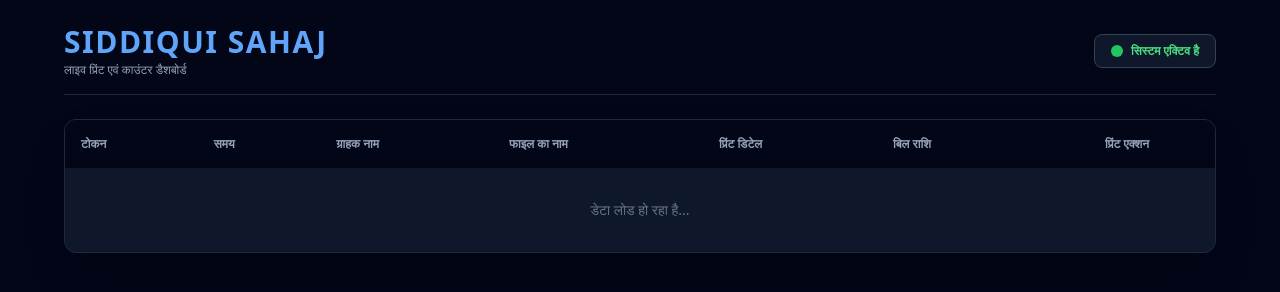
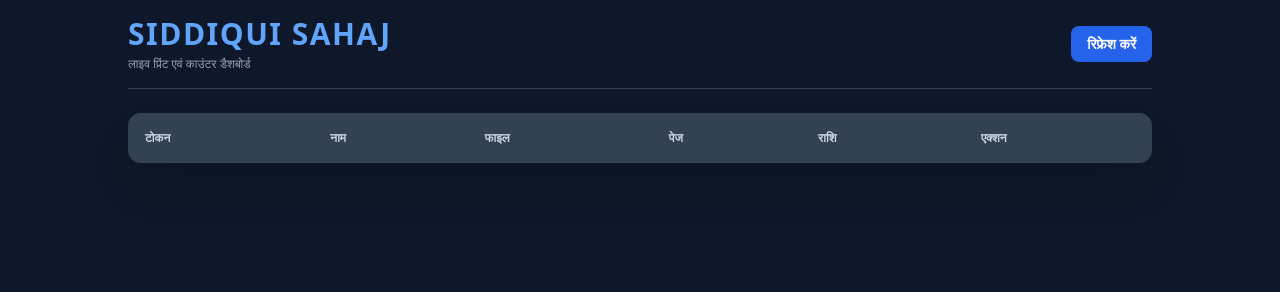
Before and after one commit to siddiquisahj-cyber/siddiqui-sahaj-print, a website: page admin.html in a window 1280 px wide. Drawn offline with nearby package versions, Linux system fonts and the light colour scheme; no server answers.

Commit message:
Update admin.html

```diff
--- a/admin.html
+++ b/admin.html
@@ -5,97 +5,66 @@
     <title>SIDDIQUI SAHAJ - काउंटर डैशबोर्ड</title>
     <script src="https://cdn.tailwindcss.com"></script>
 </head>
-<body class="bg-slate-950 text-white p-6 font-sans min-h-screen">
-    <div class="max-w-6xl mx-auto">
-        <!-- हेडर -->
-        <header class="flex justify-between items-center border-b border-slate-800 pb-4 mb-6">
+<body class="bg-slate-900 text-white p-4 min-h-screen">
+    <div class="max-w-5xl mx-auto">
+        <header class="flex justify-between items-center border-b border-slate-700 pb-4 mb-6">
             <div>
                 <h1 class="text-3xl font-black text-blue-400 tracking-wider">SIDDIQUI SAHAJ</h1>
-                <p class="text-xs text-slate-400 mt-0.5">लाइव प्रिंट एवं काउंटर डैशबोर्ड</p>
+                <p class="text-xs text-slate-400 mt-1">लाइव प्रिंट एवं काउंटर डैशबोर्ड</p>
             </div>
-            <div class="flex items-center space-x-2 bg-slate-900 border border-slate-700 px-4 py-2 rounded-lg">
-                <span class="w-3 h-3 bg-green-500 rounded-full animate-ping"></span>
-                <span class="text-xs font-bold text-green-400">सिस्टम एक्टिव है</span>
-            </div>
+            <button onclick="loadOrders()" class="bg-blue-600 px-4 py-2 rounded-lg text-sm font-bold hover:bg-blue-500">रिफ्रेश करें</button>
         </header>
 
-        <!-- ऑर्डर्स टेबल -->
-        <div class="bg-slate-900 rounded-xl overflow-hidden shadow-2xl border border-slate-800">
+        <div class="bg-slate-800 rounded-xl overflow-hidden shadow-2xl border border-slate-700">
             <table class="w-full text-left text-sm">
-                <thead class="bg-slate-950 text-slate-400 uppercase text-xs">
+                <thead class="bg-slate-700 text-slate-300 uppercase text-xs">
                     <tr>
                         <th class="p-4">टोकन</th>
-                        <th class="p-4">समय</th>
-                        <th class="p-4">ग्राहक नाम</th>
-                        <th class="p-4">फाइल का नाम</th>
-                        <th class="p-4">प्रिंट डिटेल</th>
-                        <th class="p-4">बिल राशि</th>
-                        <th class="p-4 text-center">प्रिंट एक्शन</th>
+                        <th class="p-4">नाम</th>
+                        <th class="p-4">फाइल</th>
+                        <th class="p-4">पेज</th>
+                        <th class="p-4">राशि</th>
+                        <th class="p-4">एक्शन</th>
                     </tr>
                 </thead>
-                <tbody id="ordersList" class="divide-y divide-slate-800">
-                    <tr>
-                        <td colspan="7" class="p-8 text-center text-slate-500">डेटा लोड हो रहा है...</td>
-                    </tr>
+                <tbody id="orderTable">
+                    <!-- ऑर्डर्स यहाँ लोड होंगे -->
                 </tbody>
             </table>
         </div>
     </div>
 
-    <!-- बीप ऑडियो -->
-    <audio id="beepSound" src="https://assets.mixkit.co/active_storage/sfx/2869/2869-preview.mp3" preload="auto"></audio>
-
     <script>
-        var lastOrderCount = 0;
-
-        function fetchOrders() {
-            fetch("/api/admin/orders")
-                .then(function(res) { return res.json(); })
-                .then(function(orders) {
-                    if (orders.length > lastOrderCount && lastOrderCount !== 0) {
-                        var sound = document.getElementById("beepSound");
-                        if (sound) { sound.play().catch(function(){}); }
-                    }
-                    lastOrderCount = orders.length;
-
-                    var tbody = document.getElementById("ordersList");
-                    if (!orders || orders.length === 0) {
-                        tbody.innerHTML = '<tr><td colspan="7" class="p-8 text-center text-slate-500 font-bold">अभी कोई नया प्रिंट ऑर्डर नहीं आया है।</td></tr>';
+        function loadOrders() {
+            fetch('/api/admin/orders')
+                .then(res => res.json())
+                .then(data => {
+                    const table = document.getElementById('orderTable');
+                    table.innerHTML = '';
+                    if (data.length === 0) {
+                        table.innerHTML = '<tr><td colspan="6" class="p-10 text-center text-slate-500">कोई ऑर्डर नहीं आया है</td></tr>';
                         return;
                     }
-
-                    var rows = "";
-                    for (var i = 0; i < orders.length; i++) {
-                        var o = orders[i];
-                        var typeBadge = o.printType === "color"
-                            ? '<span class="px-2 py-0.5 bg-amber-900 text-amber-300 rounded text-xs">Color</span>'
-                            : '<span class="px-2 py-0.5 bg-blue-900 text-blue-300 rounded text-xs">B&W</span>';
-
-                        rows += '<tr class="hover:bg-slate-800 transition">' +
-                            '<td class="p-4 font-black text-yellow-400 text-xl">#' + o.tokenNo + '</td>' +
-                            '<td class="p-4 text-slate-400 text-xs">' + o.createdAt + '</td>' +
-                            '<td class="p-4 font-bold text-white">' + o.customerName + '</td>' +
-                            '<td class="p-4 max-w-xs truncate text-slate-300">' + o.originalName + '</td>' +
-                            '<td class="p-4">' +
-                                '<span class="px-2 py-0.5 bg-slate-800 rounded text-xs mr-1">' + o.totalPages + ' पेज</span>' +
-                                typeBadge +
-                                '<span class="text-xs text-slate-400 ml-1">x' + o.copies + ' कॉपी</span>' +
-                            '</td>' +
-                            '<td class="p-4 font-black text-green-400 text-base">₹' + o.totalAmount + '</td>' +
-                            '<td class="p-4 text-center">' +
-                                '<a href="/api/download/' + o.fileId + '" target="_blank" class="bg-blue-600 hover:bg-blue-500 text-white px-4 py-2 rounded-lg font-bold text-xs inline-block shadow">⬇️ डाउनलोड व प्रिंट</a>' +
-                            '</td>' +
-                        '</tr>';
-                    }
-                    tbody.innerHTML = rows;
+                    data.forEach(order => {
+                        table.innerHTML += `
+                            <tr class="border-b border-slate-700 hover:bg-slate-750">
+                                <td class="p-4 font-bold text-yellow-400">#${order.tokenNo}</td>
+                                <td class="p-4">${order.customerName}</td>
+                                <td class="p-4 truncate max-w-[150px]">${order.originalName}</td>
+                                <td class="p-4">${order.totalPages}</td>
+                                <td class="p-4 font-bold text-green-400">₹${order.totalAmount}</td>
+                                <td class="p-4">
+                                    <a href="/api/download/${order.fileId}" target="_blank" class="bg-green-600 px-3 py-1 rounded text-xs font-bold hover:bg-green-500">डाउनलोड</a>
+                                </td>
+                            </tr>
+                        `;
+                    });
                 })
-                .catch(function(err) {
-                    console.log("Error loading orders:", err);
-                });
+                .catch(err => console.error("Error:", err));
         }
-
-        fetchOrders();
-        setInterval(fetchOrders, 2000);
+        // हर 5 सेकंड में ऑटो-रिफ्रेश
+        setInterval(loadOrders, 5000);
+        loadOrders();
     </script>
 </body>
 </html>
```
